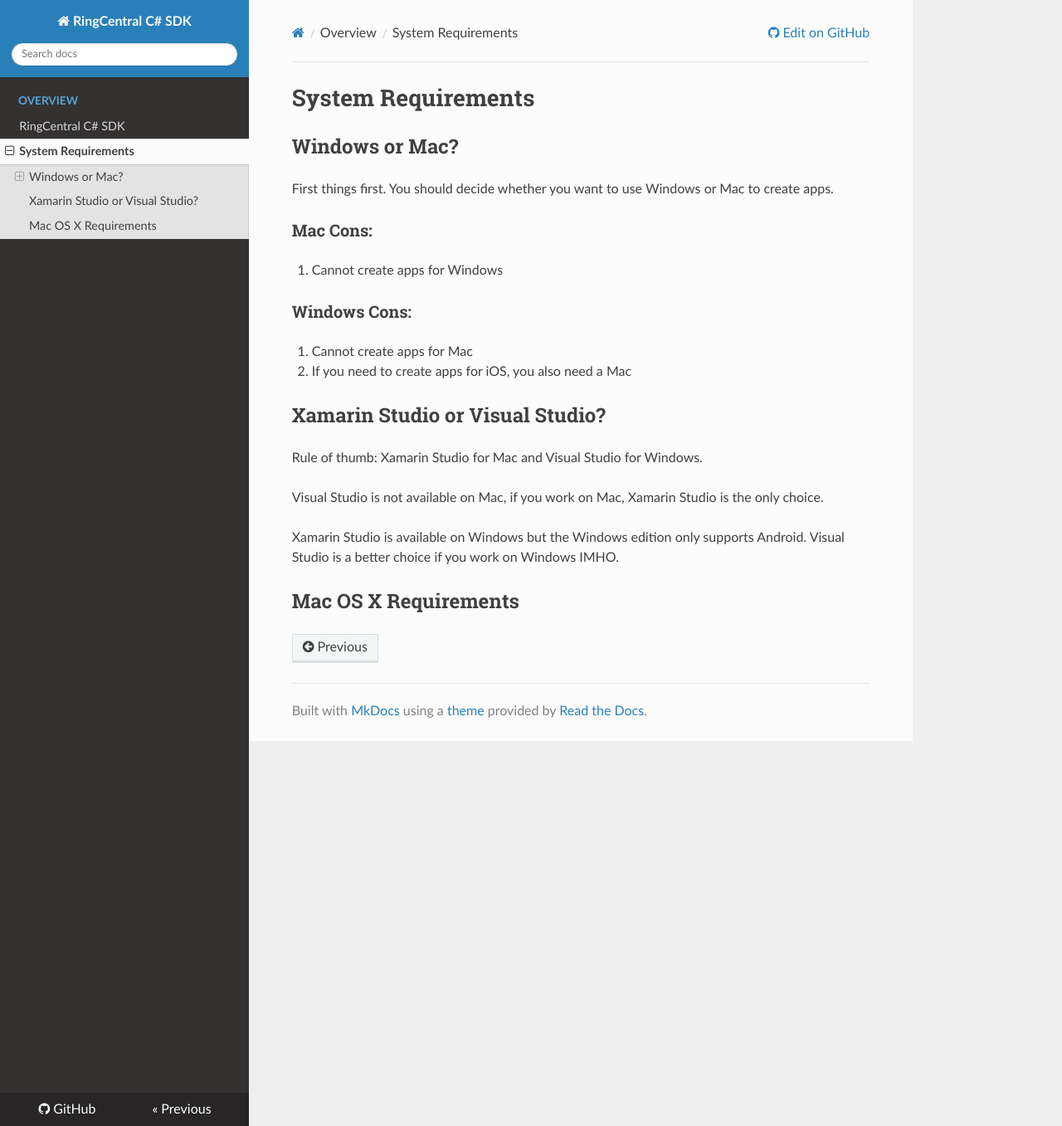
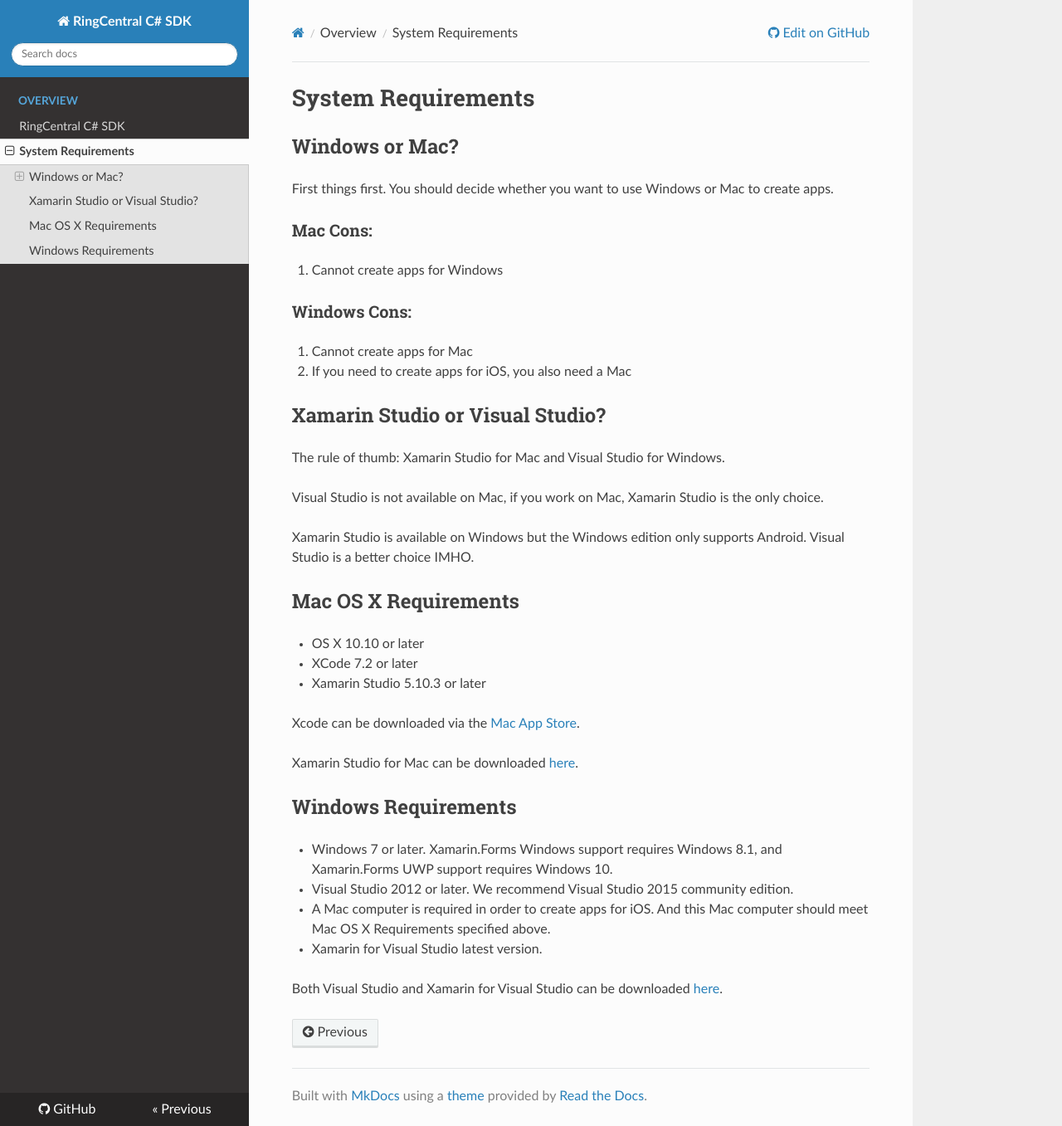
Before and after one commit to tylerlong/ringcentral-csharp-docs, an MkDocs documentation site: the page built from docs/requirements.md, in a window 1280 px wide and 1357 px high. Shown: the whole window at 83% size. Built offline with MkDocs 1.6.1, drawn with Linux system fonts in a browser that asks for light colours; nearby versions of some CDN libraries; old or Windows-style settings are respelled for this version of MkDocs.

Commit message:
Finish requirements page

```diff
--- a/docs/requirements.md
+++ b/docs/requirements.md
@@ -17,11 +17,29 @@ First things first. You should decide whether you want to use Windows or Mac to
 
 ## Xamarin Studio or Visual Studio?
 
-Rule of thumb: Xamarin Studio for Mac and Visual Studio for Windows.
+The rule of thumb: Xamarin Studio for Mac and Visual Studio for Windows.
 
 Visual Studio is not available on Mac, if you work on Mac, Xamarin Studio is the only choice.
 
-Xamarin Studio is available on Windows but the Windows edition only supports Android. Visual Studio is a better choice if you work on Windows IMHO.
+Xamarin Studio is available on Windows but the Windows edition only supports Android. Visual Studio is a better choice IMHO.
 
 
 ## Mac OS X Requirements
+
+- OS X 10.10 or later
+- XCode 7.2 or later
+- Xamarin Studio 5.10.3 or later
+
+Xcode can be downloaded via the [Mac App Store](https://developer.apple.com/xcode/download/).
+
+Xamarin Studio for Mac can be downloaded [here](https://store.xamarin.com/).
+
+
+## Windows Requirements
+
+- Windows 7 or later. Xamarin.Forms Windows support requires Windows 8.1, and Xamarin.Forms UWP support requires Windows 10.
+- Visual Studio 2012 or later. We recommend Visual Studio 2015 community edition.
+- A Mac computer is required in order to create apps for iOS. And this Mac computer should meet Mac OS X Requirements specified above.
+- Xamarin for Visual Studio latest version.
+
+Both Visual Studio and Xamarin for Visual Studio can be downloaded [here](https://store.xamarin.com/).
```
Also changed, not shown: docs/index.md (+1 -1 lines).
